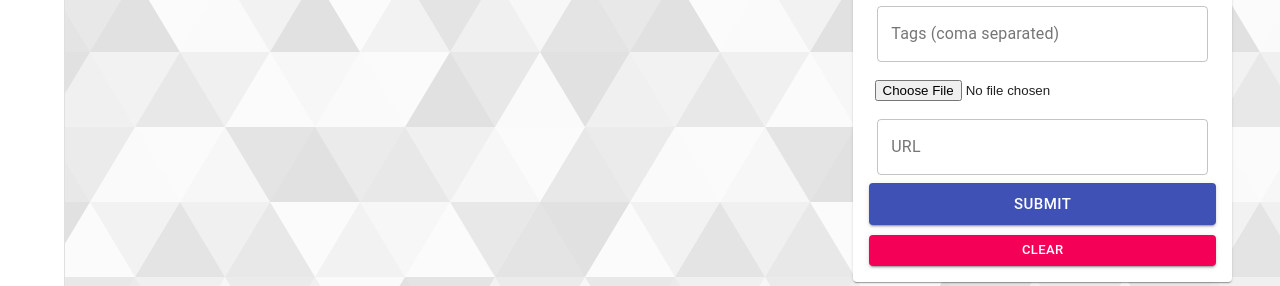
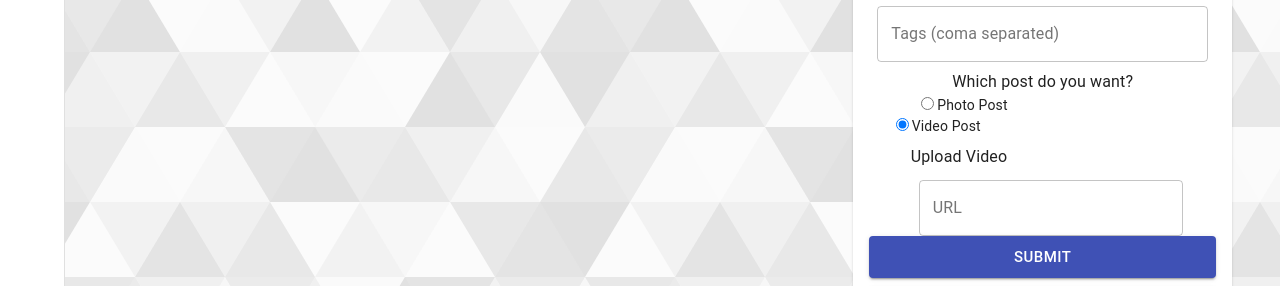
Before and after one commit to SelimAlastra/Fitness-and-Nutrition-Aggregator, a React (Create React App) app in the folder client/: page / in a window 1280 px wide. Shown: the part 398-684 px from the top of the page. Built offline with nearby package versions, Linux system fonts and the light colour scheme; no server answers.

Commit message:
Added radio buttons and input fields for post form

```diff
--- a/client/src/components/Form/Form.js
+++ b/client/src/components/Form/Form.js
@@ -4,11 +4,14 @@ import FileBase from 'react-file-base64';
 import { useDispatch , useSelector} from 'react-redux';
 
 import useStyles from './styles';
+import './styles.css';
 import { createPost, updatePost} from '../../actions/posts';
 
 
 const Form = ({currentId, setCurrentId}) => {
     const [postData, setPostData] = useState({ creator: '', title: '', message: '', tags: '', selectedFile: '', url: '' });
+    const [value, setValue] = useState('photo');
+    const [option, setOption] = useState('option1')
     const post = useSelector((state) => currentId ? state.posts.find((p)=> p._id === currentId ) : null);
     const classes = useStyles();
     const dispatch = useDispatch();
@@ -23,7 +26,7 @@ const Form = ({currentId, setCurrentId}) => {
             dispatch(updatePost(currentId, postData));
         }else
         {
-        dispatch(createPost(postData));
+            dispatch(createPost(postData));
         }
         clear();
     }
@@ -35,14 +38,37 @@ const Form = ({currentId, setCurrentId}) => {
 
     return (
         <Paper className={classes.paper}>
-            <form autoComplete="off" noValidate className={`${classes.root} ${classes.form}`} onSubmit={handleSubmit}>
+            <form autoComplete="off" noValidate className={`${classes.root} ${classes.form}`} method="post" action="#" onSubmit={handleSubmit}>
                 <Typography variant="h6">{currentId ? 'Editing' : 'Creating' } a Post</Typography>
                 <TextField name="creator" variant="outlined" label="Creator" fullWidth value={postData.creator} onChange={(e) => setPostData({ ...postData, creator: e.target.value })} />
                 <TextField name="title" variant="outlined" label="Title" fullWidth value={postData.title} onChange={(e) => setPostData({ ...postData, title: e.target.value })} />
                 <TextField name="message" variant="outlined" label="Message" fullWidth value={postData.message} onChange={(e) => setPostData({ ...postData, message: e.target.value })} />
                 <TextField name="tags" variant="outlined" label="Tags (coma separated)" fullWidth value={postData.tags} onChange={(e) => setPostData({ ...postData, tags: e.target.value.split(',') })} />
-                <div className={classes.fileInput}><FileBase type="file" multiple={false} onDone={({ base64 }) => setPostData({ ...postData, selectedFile: base64 })} /></div>
-                <TextField name="url" variant="outlined" label="URL" fullWidth value={postData.url} onChange={(e) => setPostData({ ...postData, url: e.target.value })} />
+
+                <Typography>Which post do you want?</Typography>
+
+
+                <div>
+                    <input type="radio" name="choice-post" value="photo" checked onChange={ (e) => setValue(e.target.value) } required />
+                    <label>Photo Post</label>
+                        <div className="reveal-if-active" >
+                        <label>Upload Photo</label>
+                            <FileBase type="file" multiple={false} className="require-if-active" data-require-pair="#choice-post-photo" onDone={({ base64 }) => setPostData({ ...postData, selectedFile: base64 })} />
+                        </div>
+                </div>
+                <div>
+                    <input type="radio" name="choice-post" value="photo" checked onChange={ (e) => setValue(e.target.value) } required />
+                    <label>Video Post</label>
+                        <div className="reveal-if-active" >
+                        <label>Upload Video</label>
+                        <TextField name="url" variant="outlined" label="URL" fullWidth value={postData.url} onChange={(e) => setPostData({ ...postData, url: e.target.value })} />
+                        </div>
+                </div>
+
+
+
+
+
                 <Button className={classes.buttonSubmit} variant="contained" color="primary" size="large" type="submit" fullWidth>Submit</Button>
                 <Button variant="contained" color="secondary" size="small" onClick={clear} fullWidth>Clear</Button>
             </form>
@@ -51,3 +77,66 @@ const Form = ({currentId, setCurrentId}) => {
 }
 
 export default Form;
+
+
+{/* <form method="post" action="#" onSubmit={this.handleFormSubmit}>
+        <Typography>Which post do you want?</Typography>
+        <div>
+
+          <div>
+            <input type="radio" name="choice-post" value="photo" checked={this.state.selectedOption === "option1"} onChange={ (e) => setValue(e.target.value) } required />
+            <label>Photo Post</label>
+            <div className="reveal-if-active" className={classes.fileInput} >
+              <label>Upload Photo</label>
+              <FileBase type="file" multiple={false} className="require-if-active" data-require-pair="#choice-post-photo" onDone={({ base64 }) => setPostData({ ...postData, selectedFile: base64 })} />
+            </div>
+          </div>
+
+          <div>
+            <input type="radio" name="choice-animals" value="option2" checked={this.state.selectedOption === "option2"} onChange={this.handleOptionChange} required />
+            <label htmlFor="choice-animals-dogs">I like pigs more</label>
+            <div className="reveal-if-active">
+              <label htmlFor="which-dog">
+                Good call. What's the name of your favorite pig?
+              </label>
+              <input
+                type="text"
+                className="require-if-active"
+                data-require-pair="#choice-animals-dogs"
+                onChange={this.handleInputChange}
+              />
+            </div>
+          </div>
+
+          <div>
+            <input
+              type="radio"
+              name="choice-animals"
+              id="choice-animals-cats"
+              value="option3"
+              checked={this.state.selectedOption === "option3"}
+              onChange={this.handleOptionChange}
+              required
+            />
+            <label htmlFor="choice-animals-cats">I like cats more</label>
+            <div className="reveal-if-active">
+              <label htmlFor="which-cat">Why? Cats are weird. Respond.</label>
+              <input
+                type="text"
+                className="require-if-active"
+                data-require-pair="#choice-animals-cats"
+                onChange={this.handleInputChange}
+              />
+            </div>
+          </div>
+        </div>
+        <h4>Would you like a dollar?</h4>
+        <div>
+          <input type="checkbox" name="choice-dollar" id="choice-dollar" />
+          <label htmlFor="choice-dollar">Sure.</label>
+          <div className="reveal-if-active">Wouldn't we all.</div>
+        </div>
+        <div>
+          <input type="submit" defaultValue="Submit" />
+        </div>
+      </form> */}
--- /dev/null
+++ b/client/src/components/Form/styles.css
@@ -0,0 +1,24 @@
+
+  .reveal-if-active {
+    opacity: 0;
+    max-height: 0;
+    overflow: hidden;
+    font-size: 16px;
+    transform: scale(0.8);
+    transition: 0.5s;
+  }
+  .reveal-if-active label {
+    display: block;
+    margin: 0 0 3px 0;
+  }
+  .reveal-if-active input[type="text"] {
+    width: 100%;
+  }
+  input[type="radio"]:checked ~ .reveal-if-active,
+  input[type="checkbox"]:checked ~ .reveal-if-active {
+    opacity: 1;
+    max-height: 100px;
+    padding: 10px 20px;
+    transform: scale(1);
+    overflow: visible;
+  }
```
